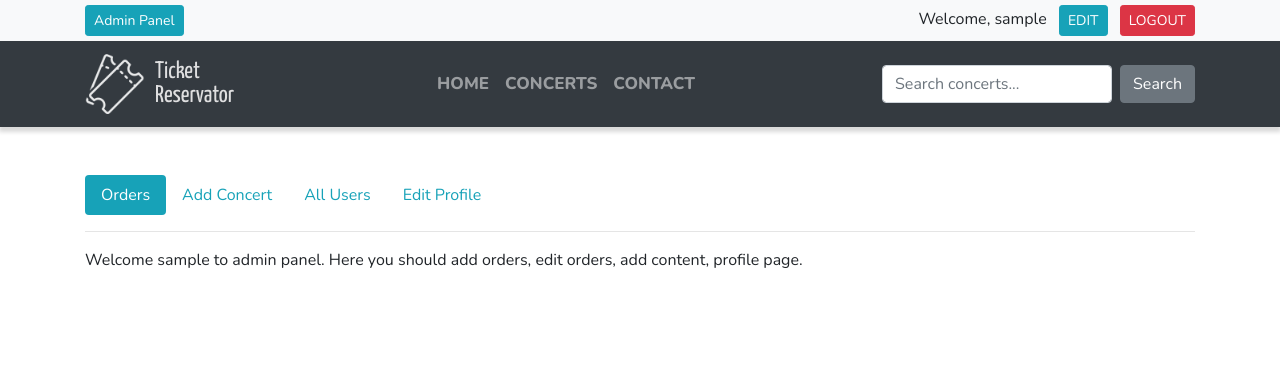
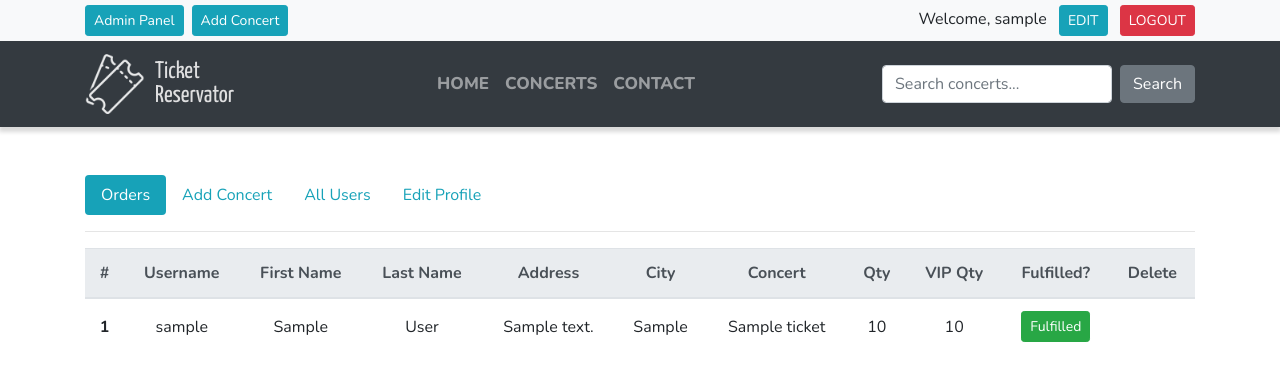
Before and after one commit to AndrejNikolic/Ticket-Reservator-project, a PHP site: page /admin.php in a window 1280 px wide. Shown: the top 381 px of the page. Run offline with PHP 8.4, Linux system fonts and the light colour scheme; the visitor is signed in with stand-in values (Sample User, id 1); tables that the repository leaves empty or names only in its code hold one stand-in row (values such as "Sample post"); some web fonts are replaced.

Commit message:
update/delete to admin_funcs

```diff
--- a/admin.php
+++ b/admin.php
@@ -18,10 +18,59 @@ if (!isset($_SESSION['admin'])) {
 <?php include "assets/header.php" ?>
     <div class="container my-5">
         <?php include "admin_navigation.php" ?>
+        <div class="table_overflow">
+        <table class="table table-hover mt-2 text-center">
+            <thead class="thead-light">
+                <tr>
+                    <th scope="col">#</th>
+                    <th scope="col">Username</th>
+                    <th scope="col">First Name</th>
+                    <th scope="col">Last Name</th>
+                    <th scope="col">Address</th>
+                    <th scope="col">City</th>
+                    <th scope="col">Concert</th>
+                    <th scope="col">Qty</th>
+                    <th scope="col">VIP Qty</th>
+                    <th scope="col">Fulfilled?</th>
+                    <th scope="col">Delete</th>
+                </tr>
+            </thead>
+            <tbody>
+                <?php
+                //load users
+                $sql = "SELECT id_ticket, username, first_name, last_name, address, city, title, quantity, quantity_vip, fulfilled FROM ticket INNER JOIN user ON ticket.id_user = user.id_user INNER JOIN concert ON ticket.id_concert = concert.id_concert";
+                $result = mysqli_query($con, $sql);
+                $count = 1;
+                $fulfill = "";
 
-        Welcome <?php echo $_SESSION['username'] ?> to admin panel.
-        Here you should add orders, edit orders, add content, profile page.
+                while($row = mysqli_fetch_assoc($result)) {
+                    if ($row["fulfilled"] == 0) {
+                        $fulfill = '<a class="btn btn-danger btn-sm" href="assets/fulfill_order.php?id='.$row["id_ticket"].'">Fulfill</a>';
+                    } else {
+                        $fulfill = '<span class="btn btn-success btn-sm" style="pointer-events:none">Fulfilled</span>';
+                    }
 
+                    echo '<tr>
+                        <th scope="row">'.$count.'</th>
+                        <td>'.$row["username"].'</td>
+                        <td>'.$row["first_name"].'</td>
+                        <td>'.$row["last_name"].'</td>
+                        <td>'.$row["address"].'</td>
+                        <td>'.$row["city"].'</td>
+                        <td>'.$row["title"].'</td>
+                        <td>'.$row["quantity"].'</td>
+                        <td>'.$row["quantity_vip"].'</td>
+                        <td>'.$fulfill.'</td>
+                        <td><a href="assets/delete_order.php?id='.$row["id_ticket"].'"><i class="fas fa-trash"></i></a></td>
+                        </tr>';
+                        $count++;
+                    }
+
+                    mysqli_close($con);
+                    ?>
+            </tbody>
+        </table>
+                </div>
     </div>
 </body>
 </html>
--- a/assets/header.php
+++ b/assets/header.php
@@ -17,14 +17,16 @@ if (isset($_POST['search'])) {
 ?>
 <div class="top-bar bg-light">
 <div class="container top-bar_items">
-	<div>
+	<div class="row">
+		<div class="col-md-6">
 			<?php
 			if(isset($_SESSION['admin'])) {
 				echo '<a class="btn btn-info btn-sm mr-2 text-left" href="admin.php" role="button">Admin Panel</a>';
+				echo '<a class="btn btn-info btn-sm mr-2 text-left" href="admin_add_concert.php" role="button">Add Concert</a>';
 			}
 			?>
 		</div>
-	<div class="text-right">
+		<div class="col-md-6 text-right">
 		<?php
 			if(isset($_SESSION['username'])){
 				echo "<span>Welcome, " . $_SESSION['username']."</span>";
@@ -37,6 +39,7 @@ if (isset($_POST['search'])) {
 			<a class="btn btn-info btn-sm ml-2" href="edit_profile.php?id=<?php echo $_SESSION['username_id'] ?>" role="button">EDIT</a>
 			<a class="btn btn-danger btn-sm ml-2" href="index.php?logout=1">LOGOUT</a>
 		<?php endif ?>
+		</div>
 	</div>
 </div>
 </div>
--- a/concerts.php
+++ b/concerts.php
@@ -54,7 +54,7 @@ $_SESSION['page']="concerts";
                             <h5>Administrator:</h5>
                             <div>
                                 <a href="edit_concert.php?id='. $row['id_concert'] .'" class="btn btn-info btn-sm">EDIT</a>
-                                <a href="assets/delete_concert.php?id='. $row['id_concert'] .'" class="btn btn-danger btn-sm">DELETE</a>
+                                <a href="assets/admin_funcs.php?id='. $row['id_concert'] .'&do=del-concert" class="btn btn-danger btn-sm">DELETE</a>
                             </div>
                         </div>';
                 }
--- a/css/style.css
+++ b/css/style.css
@@ -170,18 +170,6 @@ a:hover {
   padding: 5px;
 }
 
-.top-bar .top-bar_items {
-  display: -webkit-box;
-  display: -ms-flexbox;
-  display: flex;
-  -webkit-box-align: center;
-      -ms-flex-align: center;
-          align-items: center;
-  -webkit-box-pack: justify;
-      -ms-flex-pack: justify;
-          justify-content: space-between;
-}
-
 .top-bar .top-bar_items span {
   font-size: 16px;
 }
@@ -230,7 +218,7 @@ a:hover {
 
 /* Admin Panel */
 @media screen and (max-width: 768px) {
-  #users.tab-pane {
+  .table_overflow {
     overflow-x: scroll;
     margin-right: -15px;
     margin-left: -15px;
--- a/css/style.scss
+++ b/css/style.scss
@@ -145,9 +145,6 @@ a {
 .top-bar {
     padding: 5px;
     .top-bar_items {
-        display: flex;
-        align-items: center;
-        justify-content: space-between;
         span {
             font-size: 16px;
         }
@@ -192,7 +189,7 @@ a {
 /* Admin Panel */
 
 
-#users.tab-pane {
+.table_overflow {
 
     @media screen and (max-width: $breakpoint-tablet){
         overflow-x: scroll;
--- a/edit_concert.php
+++ b/edit_concert.php
@@ -54,7 +54,7 @@ if ($_SERVER["REQUEST_METHOD"] == "POST") {
     }
 
     $exc_up = $con->prepare($sql_up);
-    $exc_up->bind_param("i", $concert_id);
+    $exc_up->bind_param("i", $id);
     $exc_up->execute();
 
     mysqli_query($con, $exc_up);
```
Also changed, not shown: admin_users.php (+5 -3 lines), assets/admin_funcs.php (added, +49 -0 lines), assets/delete_concert.php (deleted, +0 -21 lines), assets/delete_user.php (deleted, +0 -21 lines), assets/demote_admin.php (deleted, +0 -21 lines), assets/promote_admin.php (deleted, +0 -21 lines), index.php (+4 -4 lines), 1 other file. Lines whose indentation alone changed are shown as unchanged.
